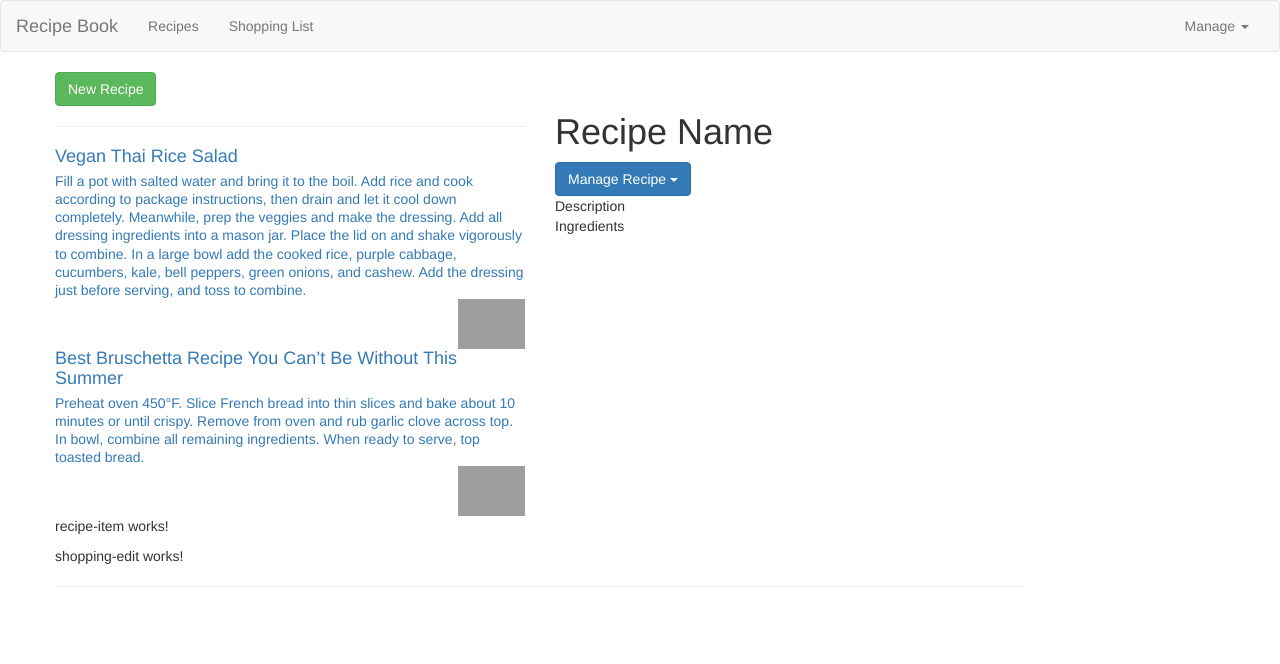
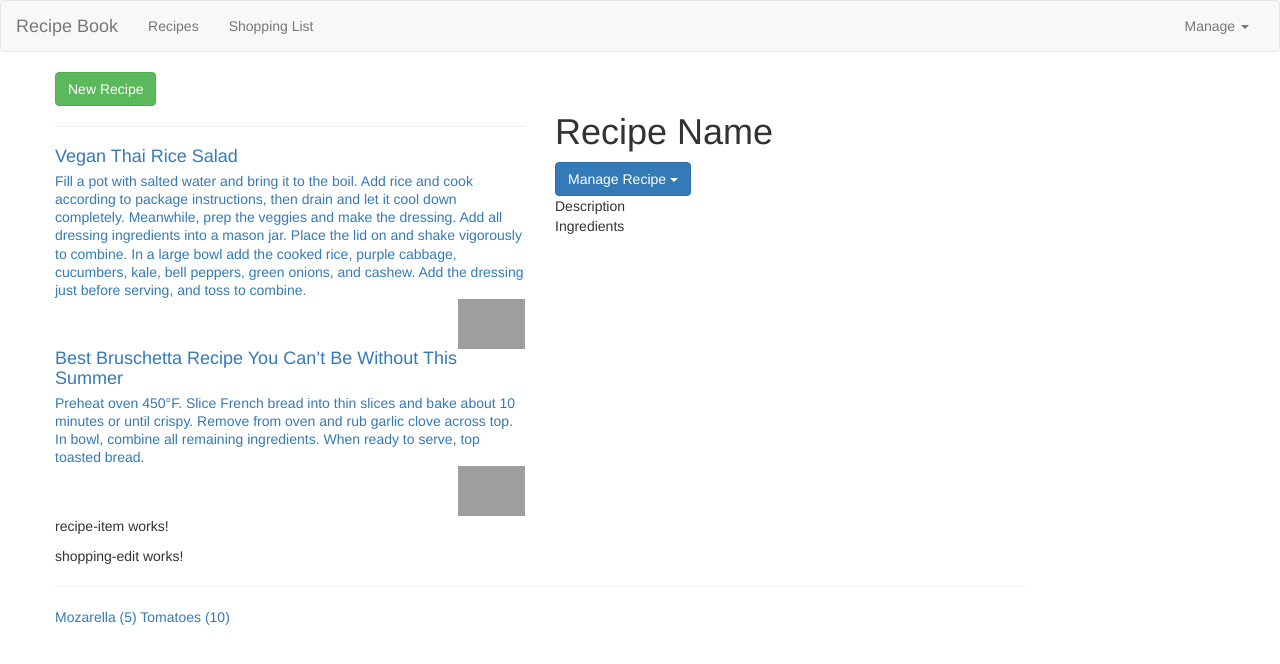
Before and after one commit to alexandrupp/angularShoppingList, an Angular app: page / in a window 1280 px wide. Shown: the top 664 px of the page. Built offline with nearby package versions, Linux system fonts and the light colour scheme; grey boxes are pictures that could not be loaded.

Commit message:
15. Creating and Outputting the Shopping List

```diff
--- a/src/app/shopping-list/shopping-list.component.html
+++ b/src/app/shopping-list/shopping-list.component.html
@@ -3,7 +3,9 @@
         <app-shopping-edit></app-shopping-edit>
         <hr>
         <ul class="list-group">
-            <a class="list-group" style="cursor: pointer"></a>
+            <a class="list-group" style="cursor: pointer" *ngFor="let ingredient of ingredients">
+                {{ingredient.name}} ({{ingredient.amount}})
+            </a>
         </ul>
     </div>
 </div>
--- a/src/app/shopping-list/shopping-list.component.ts
+++ b/src/app/shopping-list/shopping-list.component.ts
@@ -1,4 +1,6 @@
 import { Component, OnInit } from '@angular/core';
+
+import { Ingredient } from "../shared/ingredient.model"
 
 @Component({
   selector: 'app-shopping-list',
@@ -6,7 +8,10 @@ import { Component, OnInit } from '@angular/core';
   styleUrls: ['./shopping-list.component.css']
 })
 export class ShoppingListComponent implements OnInit {
-  ingredients = [];
+  ingredients: Ingredient[] = [
+    new Ingredient("Mozarella", 5),
+    new Ingredient("Tomatoes", 10)
+  ];
 
   constructor() { }
 
```
